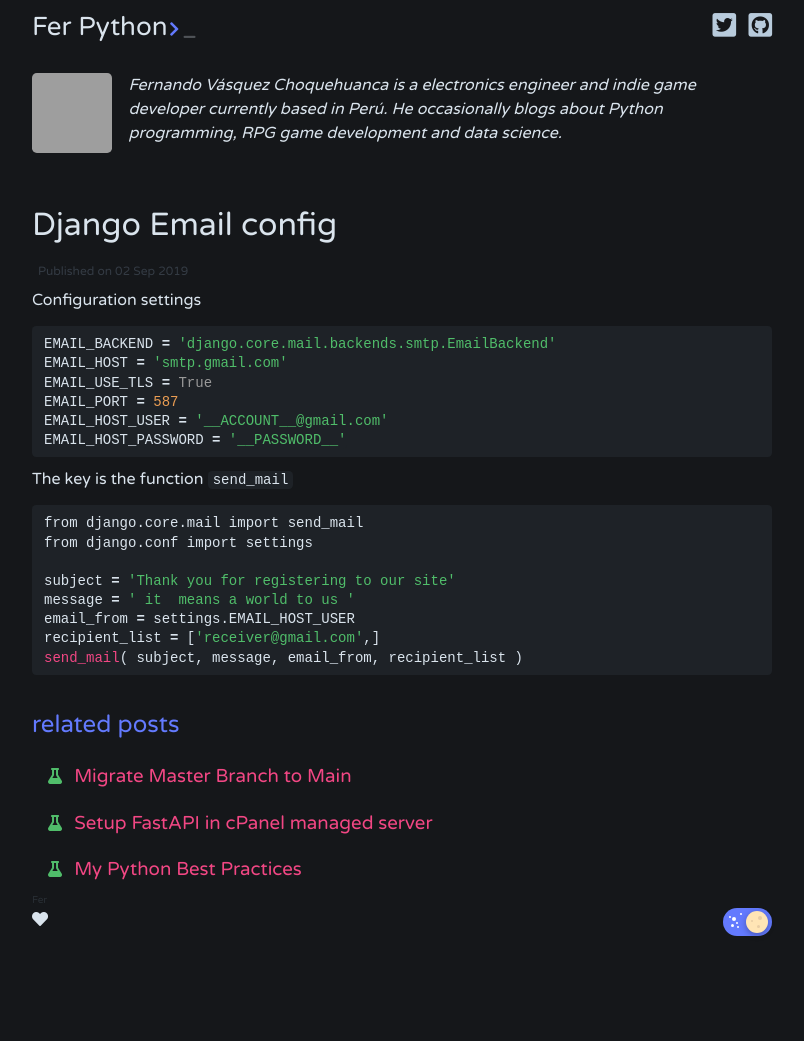
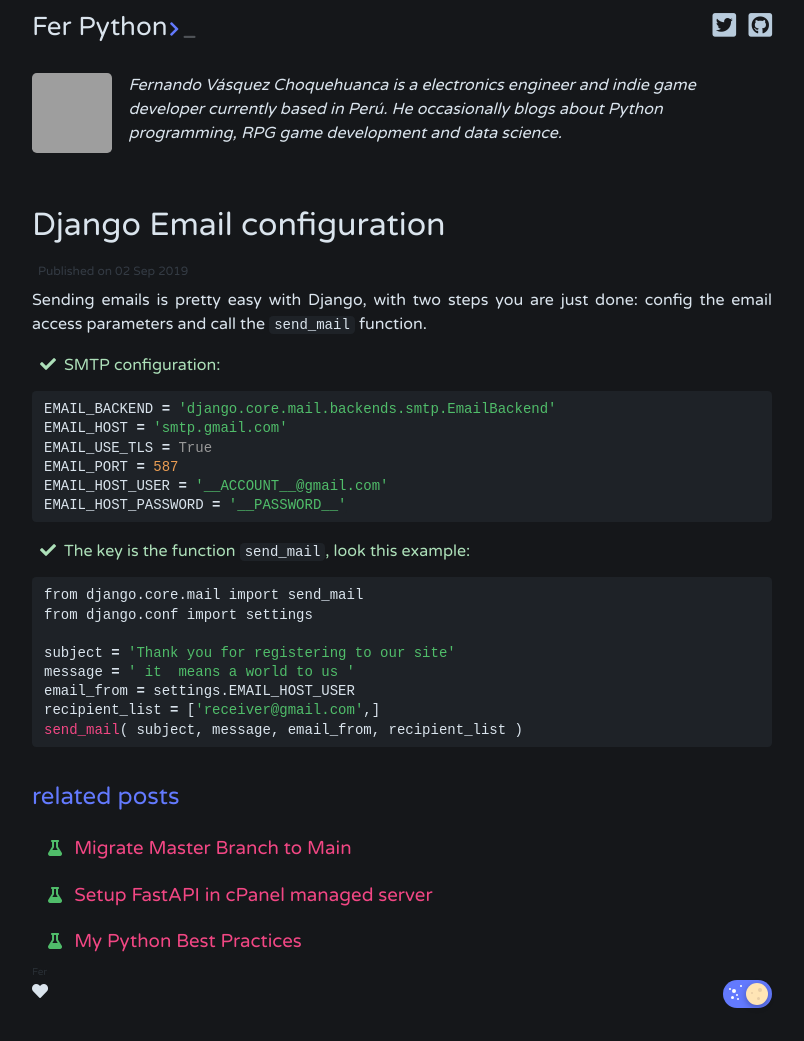
Before and after one commit to zxcfer/ferpython, a Jekyll site: the page built from _posts/python/2019-09-02-django-email.md, in a window 1280 px wide. Shown: the whole page, without its empty margins (238-1042 px from the left). Built offline with Jekyll 4.4.1, drawn with Linux system fonts in a browser that asks for light colours; nearby versions of some CDN libraries; before the commit the page ends 969 px from its top, so only the background shows below that; grey boxes are pictures that could not be loaded.

````diff
--- a/_posts/python/2019-09-02-django-email.md
+++ b/_posts/python/2019-09-02-django-email.md
@@ -1,10 +1,12 @@
 ---
 layout: post
-title:  "Django Email config"
+title:  "Django Email configuration"
 tags: ["django", "email"]
 ---
 
-Configuration settings
+Sending emails is pretty easy with Django, with two steps you are just done: config the email access parameters and call the `send_mail` function.
+
+- SMTP configuration:
 
 ```py
 EMAIL_BACKEND = 'django.core.mail.backends.smtp.EmailBackend'
@@ -15,7 +17,7 @@
 EMAIL_HOST_PASSWORD = '__PASSWORD__'
 ```
 
-The key is the function `send_mail`
+- The key is the function `send_mail`, look this example:
 
 ```py
 from django.core.mail import send_mail
````
